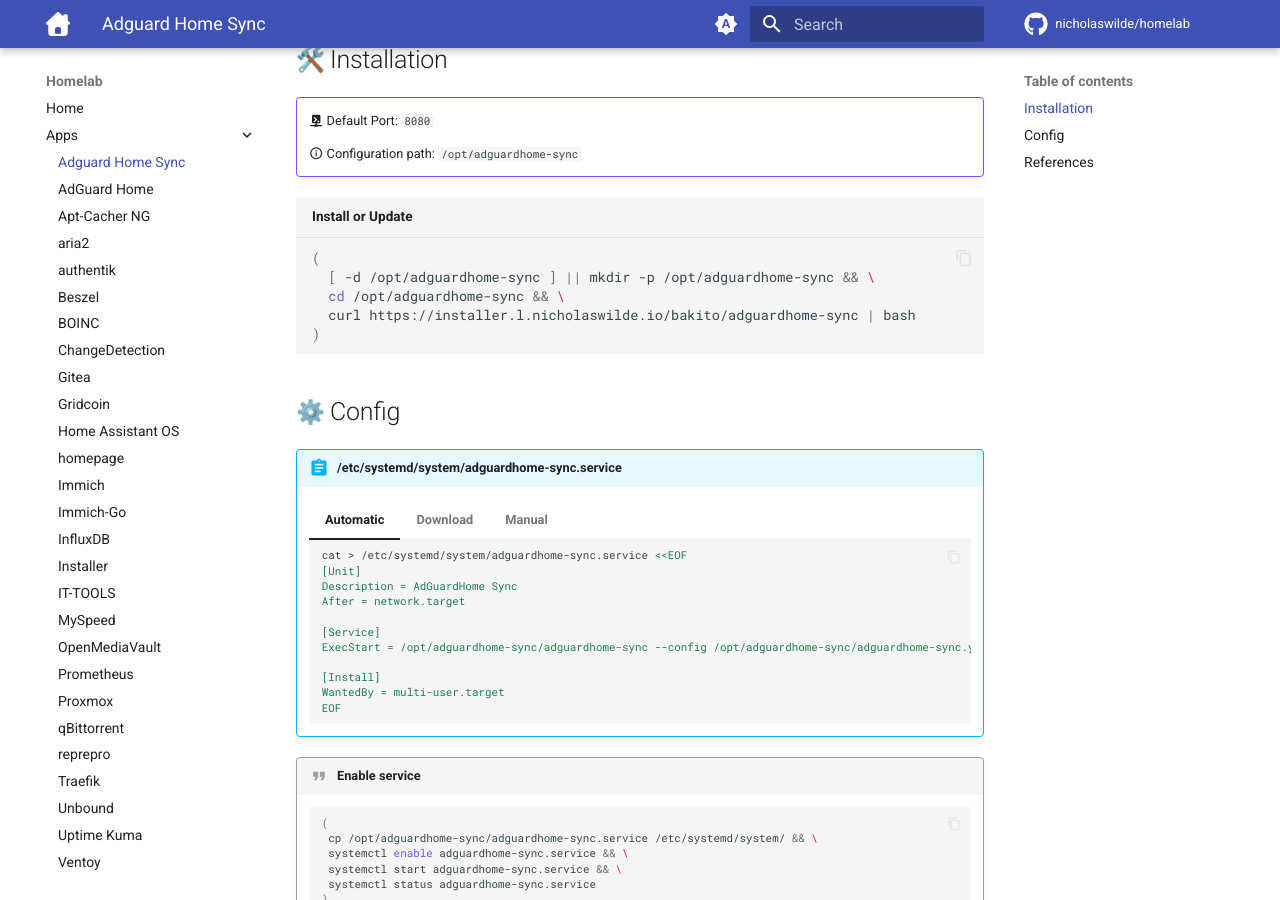
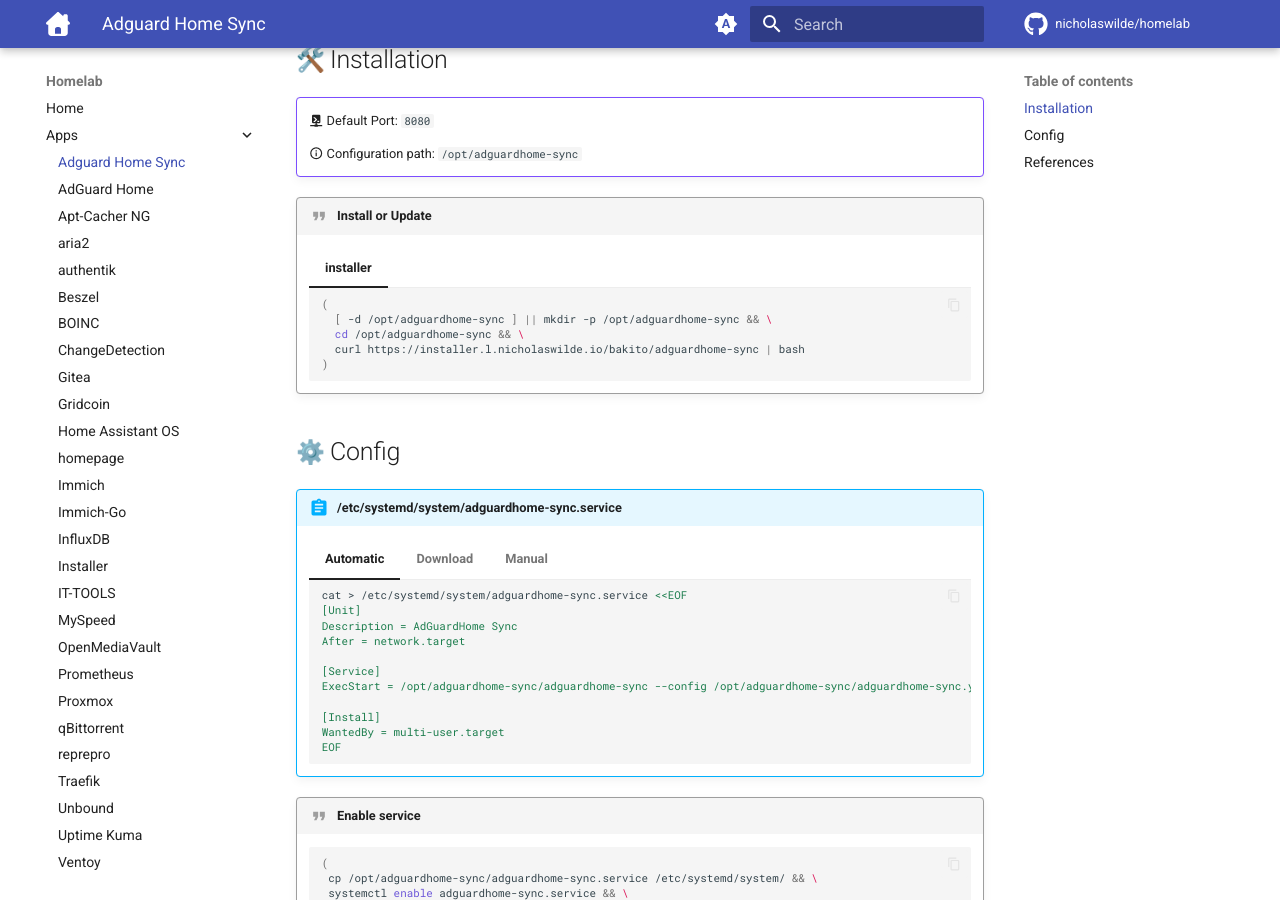
Before and after one commit to nicholaswilde/homelab, an MkDocs documentation site: the page built from docs/apps/adguard-sync.md, in a window 1280 px wide and 900 px high, scrolled down 311 px. Built offline with MkDocs 1.6.1 and Material for MkDocs 9.7.7, drawn with Linux system fonts in a browser that asks for light colours; emoji names are drawn with the system emoji font; comment, search, counter and statistics services are not loaded.

Commit message:
Update adguard-sync.md

````diff
--- a/docs/apps/adguard-sync.md
+++ b/docs/apps/adguard-sync.md
@@ -17,13 +17,17 @@
 
     :material-information-outline: Configuration path: `/opt/adguardhome-sync`
 
-```shell title="Install or Update"
-(
-  [ -d /opt/adguardhome-sync ] || mkdir -p /opt/adguardhome-sync && \
-  cd /opt/adguardhome-sync && \
-  curl https://installer.l.nicholaswilde.io/bakito/adguardhome-sync | bash
-)
-```
+!!! quote "Install or Update"
+
+    === "installer"
+
+        ```shell
+        (
+          [ -d /opt/adguardhome-sync ] || mkdir -p /opt/adguardhome-sync && \
+          cd /opt/adguardhome-sync && \
+          curl https://installer.l.nicholaswilde.io/bakito/adguardhome-sync | bash
+        )
+        ```
 
 ## :gear: Config
 
````
